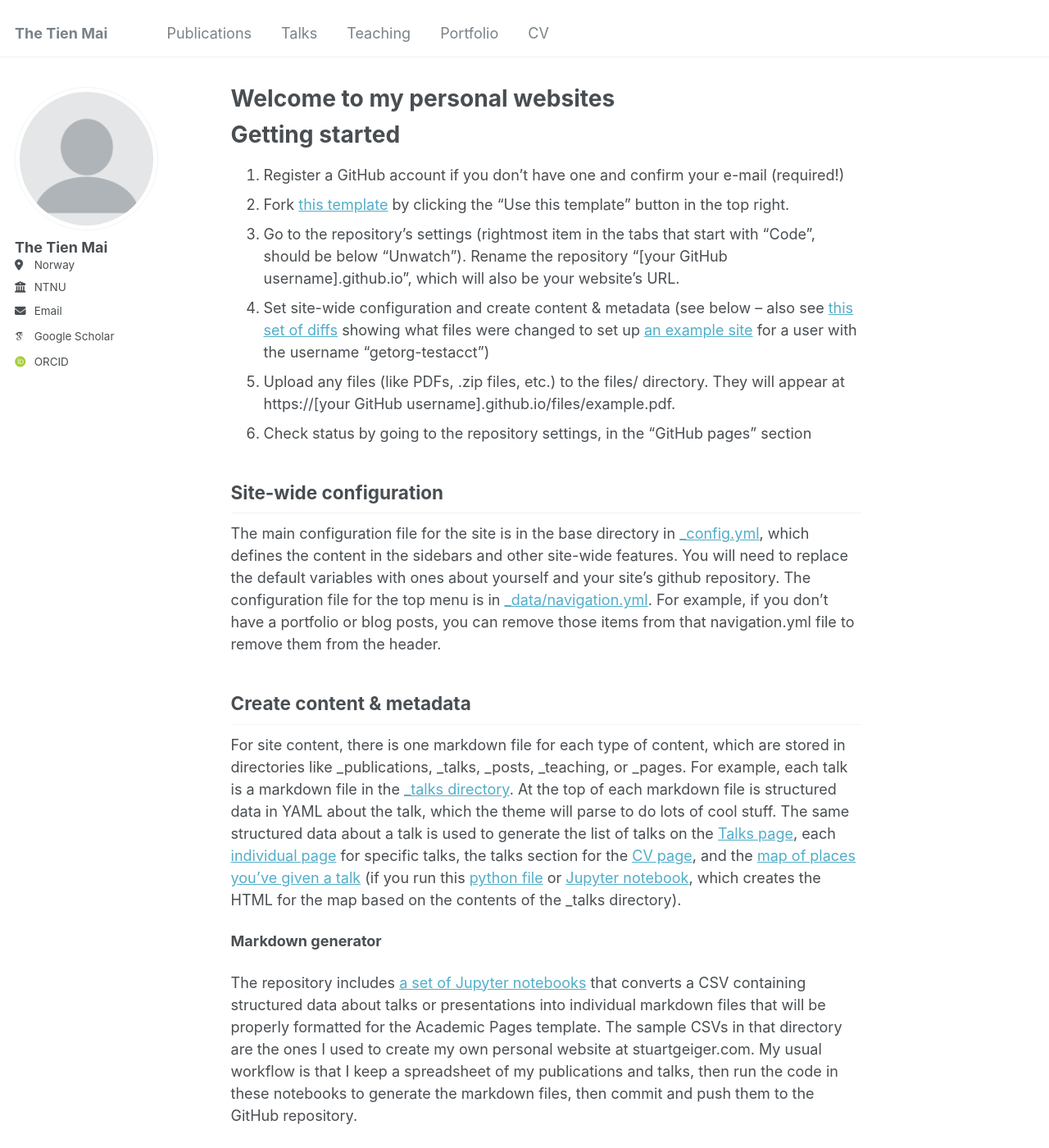
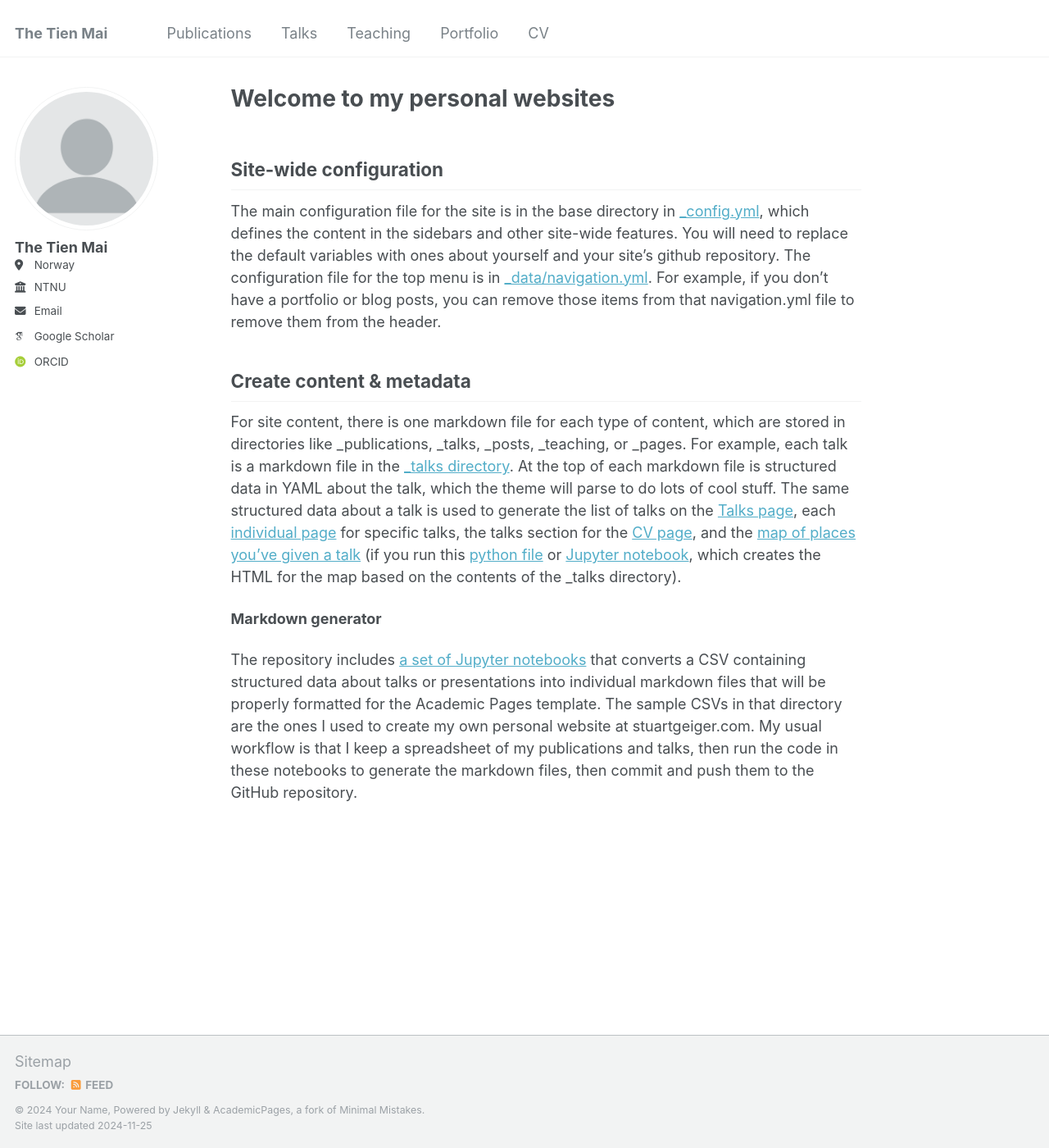
Before and after one commit to tienmt/tienmt.github.io, a Jekyll site: the page built from _pages/about.md, in a window 1280 px wide and 1400 px high. Shown: the whole window at 82% size. Built offline with Jekyll 4.4.1, drawn with Linux system fonts in a browser that asks for light colours; some web fonts are replaced; some of the changed text lies outside the part shown.

Commit message:
Update about.md

```diff
--- a/_pages/about.md
+++ b/_pages/about.md
@@ -7,14 +7,6 @@ redirect_from:
   - /about.html
 ---
 
-Getting started
-======
-1. Register a GitHub account if you don't have one and confirm your e-mail (required!)
-1. Fork [this template](https://github.com/academicpages/academicpages.github.io) by clicking the "Use this template" button in the top right.
-1. Go to the repository's settings (rightmost item in the tabs that start with "Code", should be below "Unwatch"). Rename the repository "[your GitHub username].github.io", which will also be your website's URL.
-1. Set site-wide configuration and create content & metadata (see below -- also see [this set of diffs](http://archive.is/3TPas) showing what files were changed to set up [an example site](https://getorg-testacct.github.io) for a user with the username "getorg-testacct")
-1. Upload any files (like PDFs, .zip files, etc.) to the files/ directory. They will appear at https://[your GitHub username].github.io/files/example.pdf.
-1. Check status by going to the repository settings, in the "GitHub pages" section
 
 Site-wide configuration
 ------
@@ -28,10 +20,3 @@ For site content, there is one markdown file for each type of content, which are
 
 The repository includes [a set of Jupyter notebooks](https://github.com/academicpages/academicpages.github.io/tree/master/markdown_generator
 ) that converts a CSV containing structured data about talks or presentations into individual markdown files that will be properly formatted for the Academic Pages template. The sample CSVs in that directory are the ones I used to create my own personal website at stuartgeiger.com. My usual workflow is that I keep a spreadsheet of my publications and talks, then run the code in these notebooks to generate the markdown files, then commit and push them to the GitHub repository.
-
-How to edit your site's GitHub repository
-------
-Many people use a git client to create files on their local computer and then push them to GitHub's servers. If you are not familiar with git, you can directly edit these configuration and markdown files directly in the github.com interface. Navigate to a file (like [this one](https://github.com/academicpages/academicpages.github.io/blob/master/_talks/2012-03-01-talk-1.md) and click the pencil icon in the top right of the content preview (to the right of the "Raw | Blame | History" buttons). You can delete a file by clicking the trashcan icon to the right of the pencil icon. You can also create new files or upload files by navigating to a directory and clicking the "Create new file" or "Upload files" buttons.
-
-Example: editing a markdown file for a talk
-![Editing a markdown file for a talk](/images/editing-talk.png)
```
